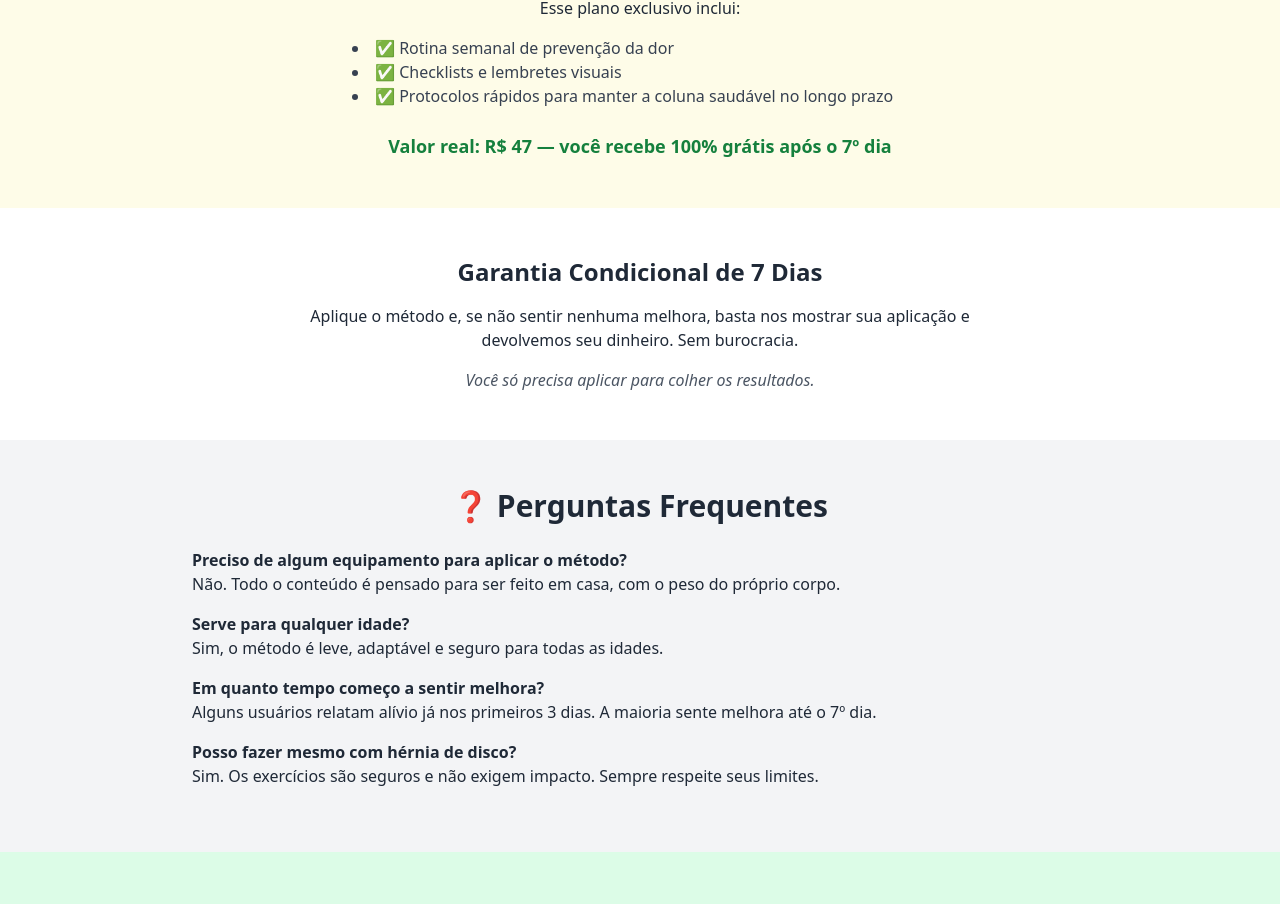
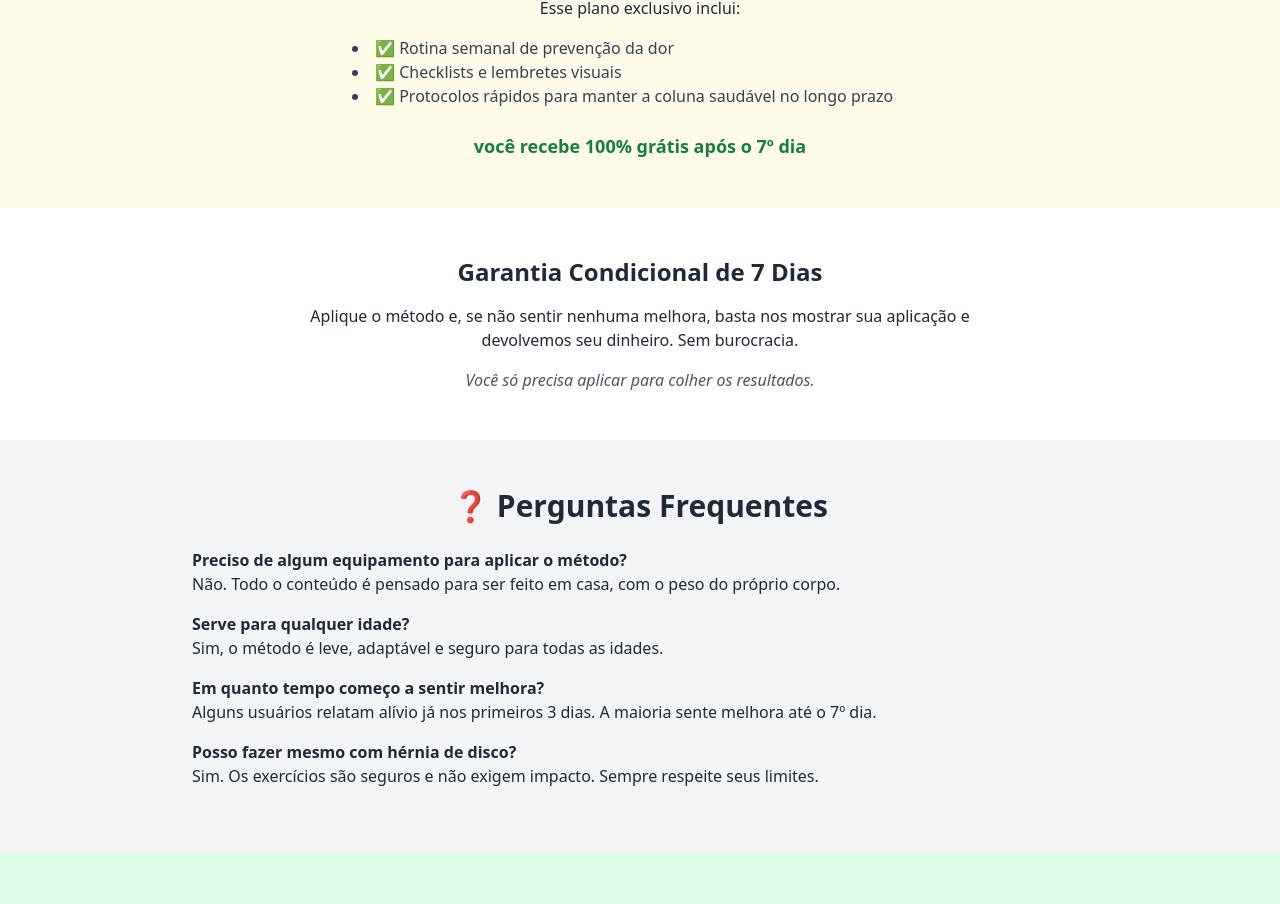
Before and after one commit to squad-member/site-dor-nas-costas, a React (Vite) app: page / in a window 1280 px wide. Shown: the part 1692-2596 px from the top of the page. Built offline with nearby package versions, Linux system fonts and the light colour scheme.

Commit message:
link hotmart adicionado

```diff
--- a/src/App.jsx
+++ b/src/App.jsx
@@ -126,7 +126,7 @@ export default function Page() {
           <li>✅ Protocolos rápidos para manter a coluna saudável no longo prazo</li>
         </ul>
         <p className="text-lg font-bold text-green-700">
-          Valor real: R$ 47 — você recebe 100% grátis após o 7º dia
+          você recebe 100% grátis após o 7º dia
         </p>
       </section>
 
```
